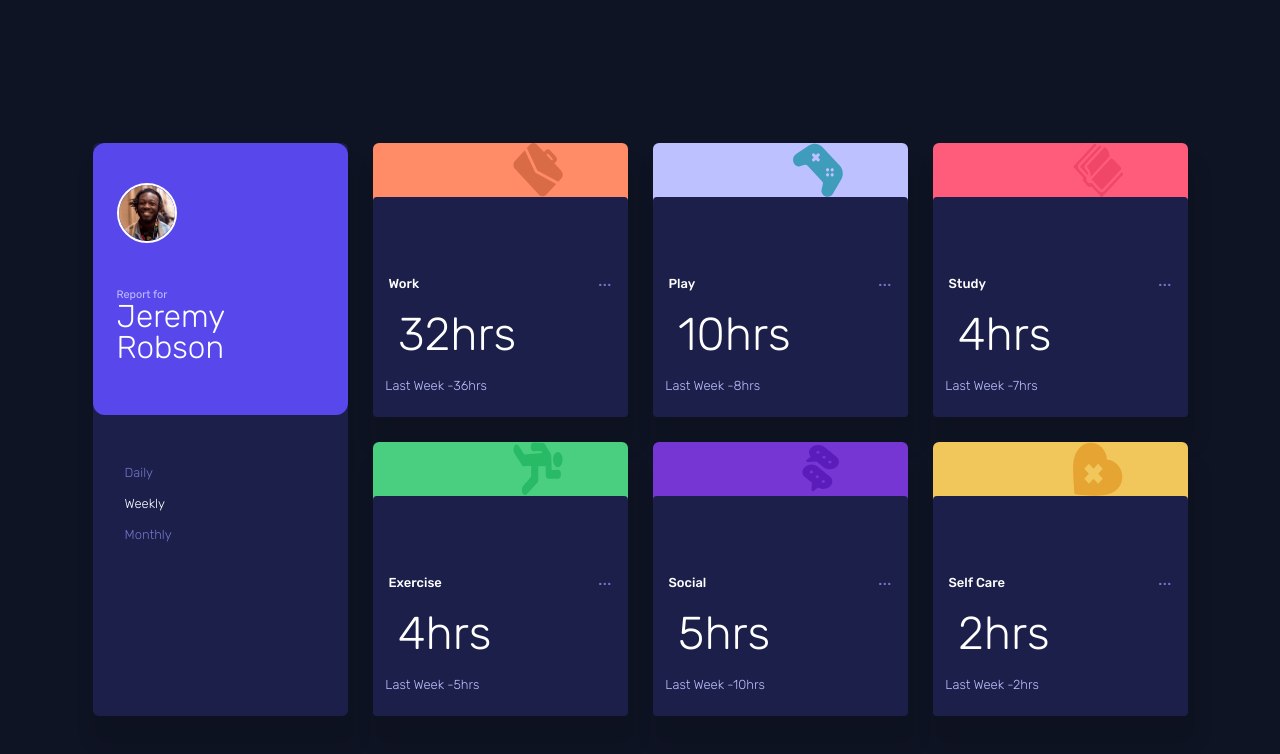
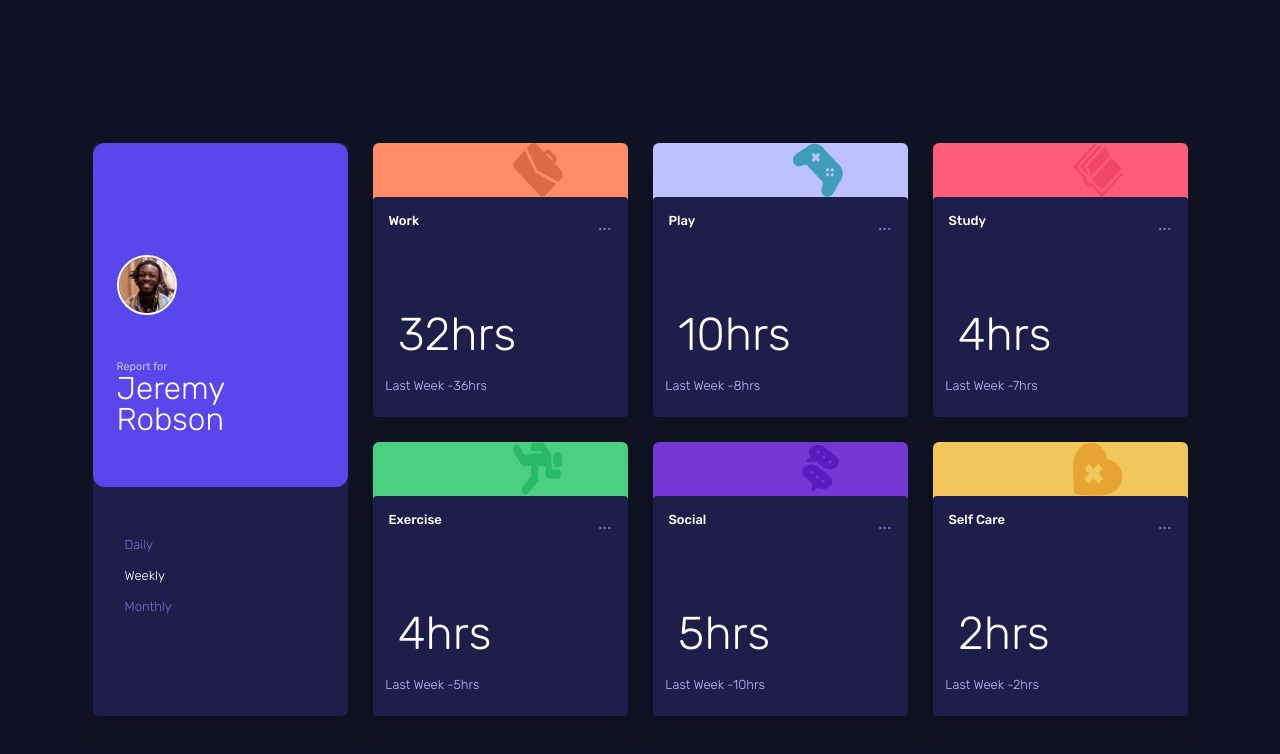
Before and after one commit to CipiVlad/time_tracking_dashboard, a React (Vite) app: page / in a window 1280 px wide. Shown: the top 754 px of the page. Built offline with nearby package versions, Linux system fonts and the light colour scheme.

Commit message:
correction layout

```diff
--- a/src/scss/ActivityCard.scss
+++ b/src/scss/ActivityCard.scss
@@ -11,7 +11,7 @@
     .activity_heading_flexbox {
         display: flex;
         justify-content: space-between;
-        align-items: end;
+
         padding: 2vh;
 
         .activity {
--- a/src/scss/GridLayout.scss
+++ b/src/scss/GridLayout.scss
@@ -41,7 +41,7 @@
             .person_details {
                 background: $blue;
                 border-radius: 12px;
-                padding: 5vh 3vh 4vw;
+                padding: 14vh 3vh 4vw;
                 margin-bottom: 1em;
 
                 p {
@@ -259,6 +259,7 @@
                 .activity_heading_flexbox {
                     display: flex;
 
+
                     .activity {
                         color: white;
                         font-weight: 500;
```
